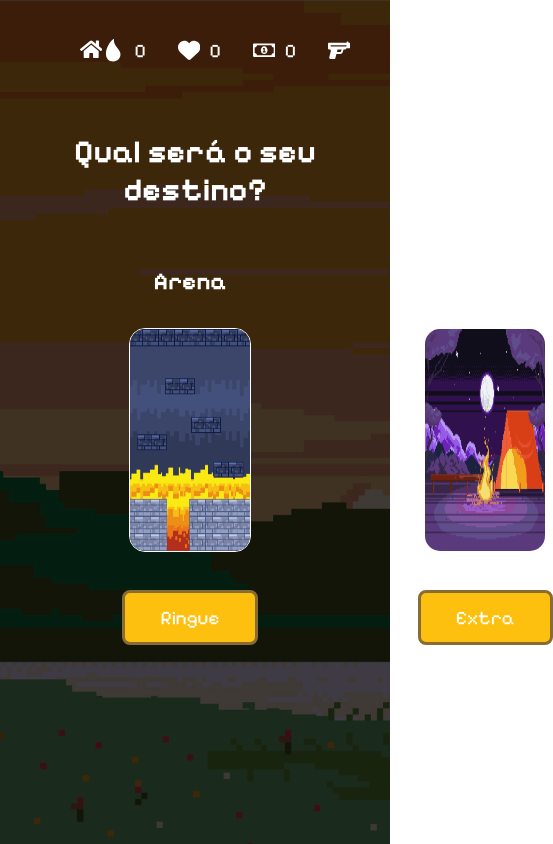
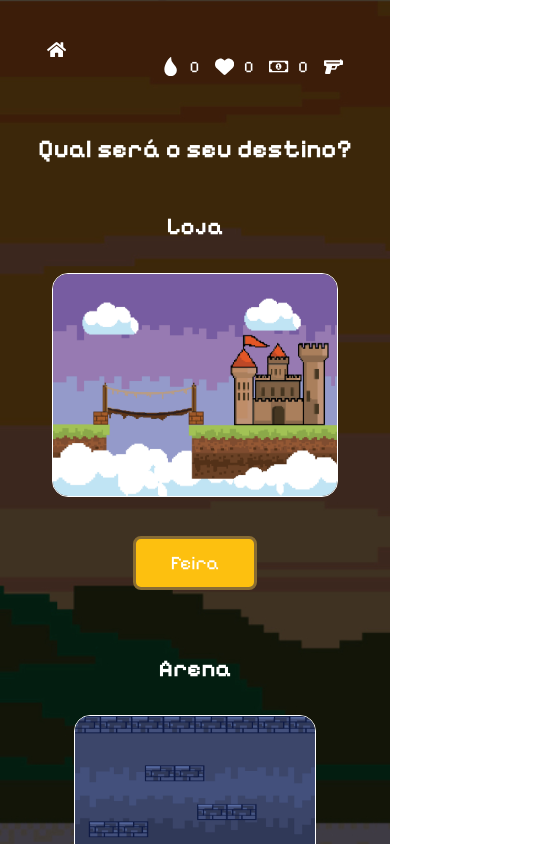
Before and after one commit to carlalopesj/dragon-flames, a React (Vite) app: page /game in a window 390 px wide. Shown: the top 844 px of the page, 553 px wide, since content can reach past the window. Built offline with nearby package versions, Linux system fonts and the light colour scheme; a web font is replaced by a local one.

Commit message:
style: mobile

```diff
--- a/src/components/Characters/Characters.css
+++ b/src/components/Characters/Characters.css
@@ -14,3 +14,21 @@
 .infos {
     margin-top: 2rem;
 }
+
+@media screen and (max-width: 766px) {
+
+    .img-character {
+        margin-top: 1rem;
+        height: 130px;
+    }
+
+    .infos {
+        margin-top: 1rem;
+    }
+
+    .character-container button {
+        font-size: 1rem;
+        padding: 0.4rem;
+    }
+
+}
--- a/src/components/Header/Header.css
+++ b/src/components/Header/Header.css
@@ -46,3 +46,55 @@
     align-items: center;
     gap: 0.6rem;
 }
+
+.monster-health {
+    display: block;
+}
+
+@media screen and (max-width: 766px) {
+    .header-container {
+        justify-content: space-around;
+        font-size: 1.8rem;
+        height: 12vh;
+        margin-left: 0rem;
+        margin-right: 0rem;
+        align-items: center;
+    }
+
+    .redirect, .btn-back {
+        gap: 1rem;
+    }
+
+    .redirect li {
+        font-size: 1.2rem;
+        border-radius: 0.5rem;
+        padding: 0.2rem;
+    }
+
+    .icons {
+        font-size: 1.2rem;
+    }
+
+    .info-player {
+        gap: 1rem;
+    }
+
+    .info-player p {
+        font-size: 1rem;
+    }
+
+    .info-group {
+        display: flex;
+        flex-direction: row;
+        align-items: center;
+        gap: 0.6rem;
+    }
+
+    .monster-health {
+        display: none;
+    }
+
+    .monster-health-mobile {
+        padding-top: -10px;
+    }
+}
--- a/src/components/Header/Header.jsx
+++ b/src/components/Header/Header.jsx
@@ -6,14 +6,21 @@ import { FaHeart } from "react-icons/fa6";
 import { FaRegMoneyBillAlt } from "react-icons/fa";
 import { FaGun } from "react-icons/fa6";
 import { FaArrowLeft } from "react-icons/fa";
-import { Link } from 'react-router-dom';
+import { Link, useLocation } from 'react-router-dom';
 
 function Header({ backButton }) {
     // Estados para armazenar os valores do localStorage
     const [xp, setXp] = useState(localStorage.getItem("XP") || 0);
     const [health, setHealth] = useState(localStorage.getItem("Health") || 0);
     const [gold, setGold] = useState(localStorage.getItem("Gold") || 0);
-    const [weapon, setWeapon] = useState(localStorage.getItem("Weapon") || '');
+    const [weaponName, setWeaponName] = useState('');
+    const [monsterHealth, setMonsterHealth] = useState(localStorage.getItem("MonsterHealth") || 0);
+
+    // Hook do React Router para obter a localização atual
+    const location = useLocation();
+
+    // Verifica se a rota atual é uma das páginas específicas onde o MonsterHealth deve aparecer
+    const shouldShowMonsterHealth = location.pathname === "/fight";
 
     // Atualiza o estado quando o localStorage muda
     useEffect(() => {
@@ -21,8 +28,21 @@ function Header({ backButton }) {
             setXp(localStorage.getItem("XP") || 0);
             setHealth(localStorage.getItem("Health") || 0);
             setGold(localStorage.getItem("Gold") || 0);
-            setWeapon(localStorage.getItem("Weapon") || '');
-        }, 300); // Verifica a cada 500ms
+            setMonsterHealth(localStorage.getItem("MonsterHealth"));
+
+            // Tenta fazer o parse do valor de "Weapon" como JSON
+            try {
+                const weapon = JSON.parse(localStorage.getItem("Weapon"));
+                if (weapon && weapon.nome) {
+                    setWeaponName(weapon.nome); // Define apenas o nome da arma
+                } else {
+                    setWeaponName(''); // Se não houver arma, define como string vazia
+                }
+            } catch (error) {
+                // Se houver erro no parse (por exemplo, se o valor ainda for uma string simples)
+                setWeaponName(localStorage.getItem("Weapon") || '');
+            }
+        }, 300); // Verifica a cada 300ms
 
         // Cleanup
         return () => clearInterval(interval);
@@ -39,6 +59,10 @@ function Header({ backButton }) {
                         <FaHome className='icons' />
                     </Link>
                 </div>
+                {/* Exibe o MonsterHealth apenas nas páginas específicas */}
+                {shouldShowMonsterHealth && (
+                    <p className='monster-health'> Monster Health: {monsterHealth} </p>
+                )}
                 <div className="info-player">
                     <p className="info-group">
                         <SiElixir className='icons' /> {xp}
@@ -50,10 +74,13 @@ function Header({ backButton }) {
                         <FaRegMoneyBillAlt className='icons' /> {gold}
                     </p>
                     <p className="info-group">
-                        <FaGun className='icons' /> {weapon}
+                        <FaGun className='icons' /> {weaponName}
                     </p>
                 </div>
             </header>
+                {shouldShowMonsterHealth && (
+                    <p className='monster-health-mobile'> Monster Health: {monsterHealth} </p>
+                )}
         </div>
     );
 }
--- a/src/pages/CharacterChoose/CharacterChoose.css
+++ b/src/pages/CharacterChoose/CharacterChoose.css
@@ -18,3 +18,25 @@
     align-items: center;
     gap: 15rem;
 }
+
+@media screen and (max-width: 766px) {
+
+    .choose-page h1 {
+        margin-top: 3rem;
+        font-size: 1.6rem;
+    }
+
+    .choose-page {
+        height: auto;
+    }
+
+    .choose-container {
+        margin-top: 1.2rem;
+        display: grid;
+        grid-template-columns: repeat(2, 1fr);
+        flex-direction: row;
+        justify-content: center;
+        align-items: center;
+        gap: 1.2rem;
+    }
+}
--- a/src/pages/Game/Game.css
+++ b/src/pages/Game/Game.css
@@ -1,12 +1,16 @@
 .game-page {
     background-image: url(../../assets/Fundo-Praca.jpg);
+    background-size: contain;
     height: 100vh;
+    display: flex;
+    flex-direction: column;
+    gap: 1rem;
 }
 
 .destiny-page h1 {
     text-align: center;
     color: white;
-    margin-top: 2rem;
+    margin-top: 1rem;
 }
 
 .destiny-container {
@@ -17,3 +21,54 @@
     align-items: center;
     gap: 10rem;
 }
+
+.game-page p {
+    color: white;
+    text-align: center;
+    margin-top: 2rem;
+    font-size: 1.2rem;
+}
+
+.loja-page {
+    background-image: url(../../assets/Fundo-Loja.jpg);
+}
+
+.arena-page {
+    background-image: url(../../assets/Fundo-Arena.jpg);
+    background-size: contain;
+}
+
+.missao-page {
+    background-image: url(../../assets/Fundo-Missoes.jpg);
+    background-size: contain;
+}
+
+@media screen and (max-width: 766px) {
+
+    .game-page {
+        background-size: cover;
+        height: auto;
+        padding-bottom: 3rem;
+    }
+
+    .destiny-page h1 {
+        font-size: 1.6rem;
+    }
+
+    .destiny-container {
+        margin-top: 1rem;
+        display: flex;
+        flex-direction: column;
+        justify-content: center;
+        align-items: center;
+        gap: 2rem;
+    }
+
+    .game-page p {
+        color: white;
+        text-align: center;
+        margin-top: 2rem;
+        font-size: 1.2rem;
+    }
+
+}
--- a/src/pages/Home/Home.css
+++ b/src/pages/Home/Home.css
@@ -30,3 +30,24 @@
 .start svg {
     margin-right: 10px;
 }
+
+@media screen and (max-width: 766px) {
+
+    .home-page {
+        padding: 0px 0px;
+        color: white;
+        height: 100vh;
+    }
+
+    #title {
+        font-size: 2rem;
+    }
+
+    #img-dragon {
+        height: 280px;
+    }
+
+    #description {
+        width: 80%;
+    }
+}
```
